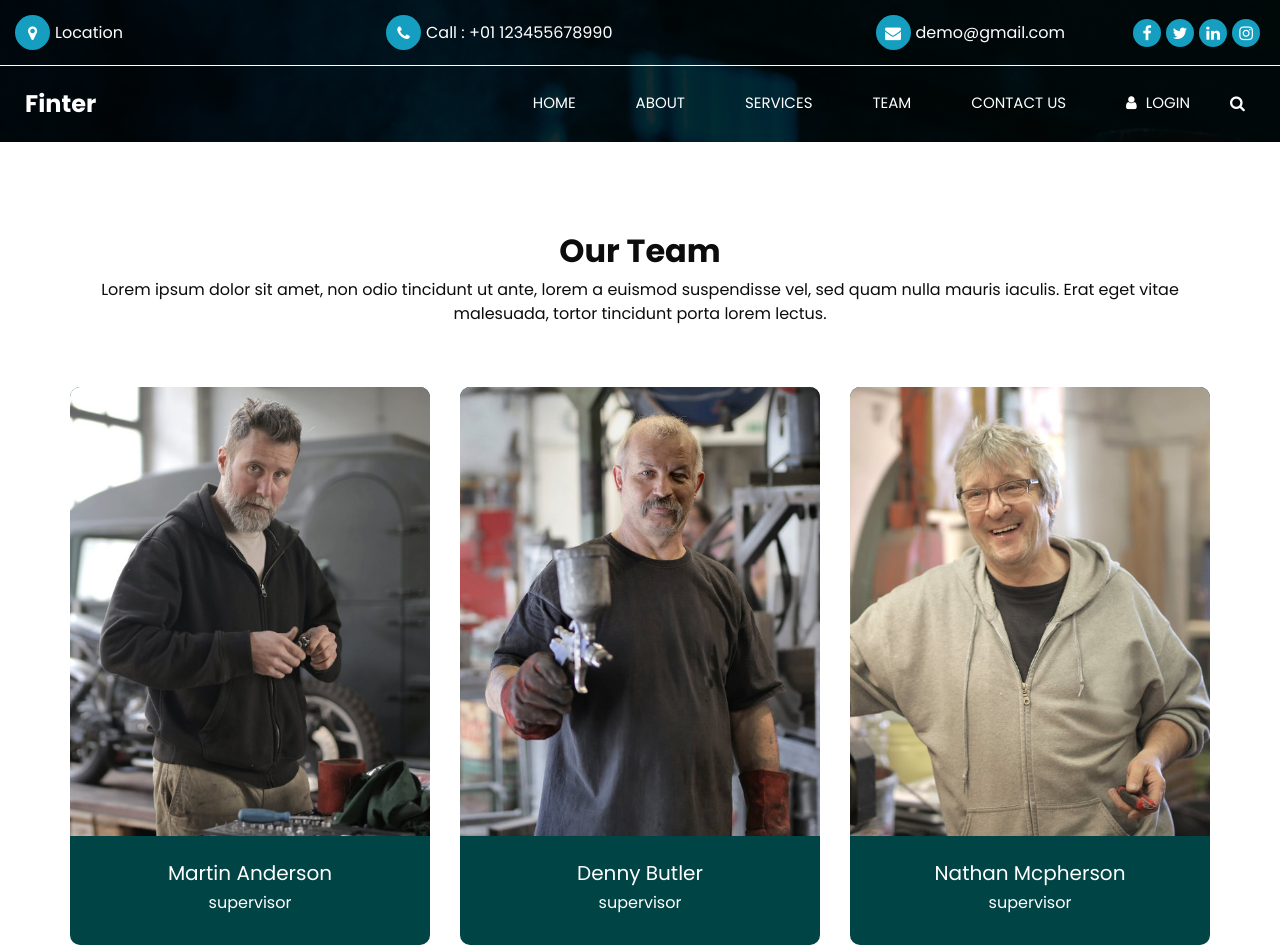
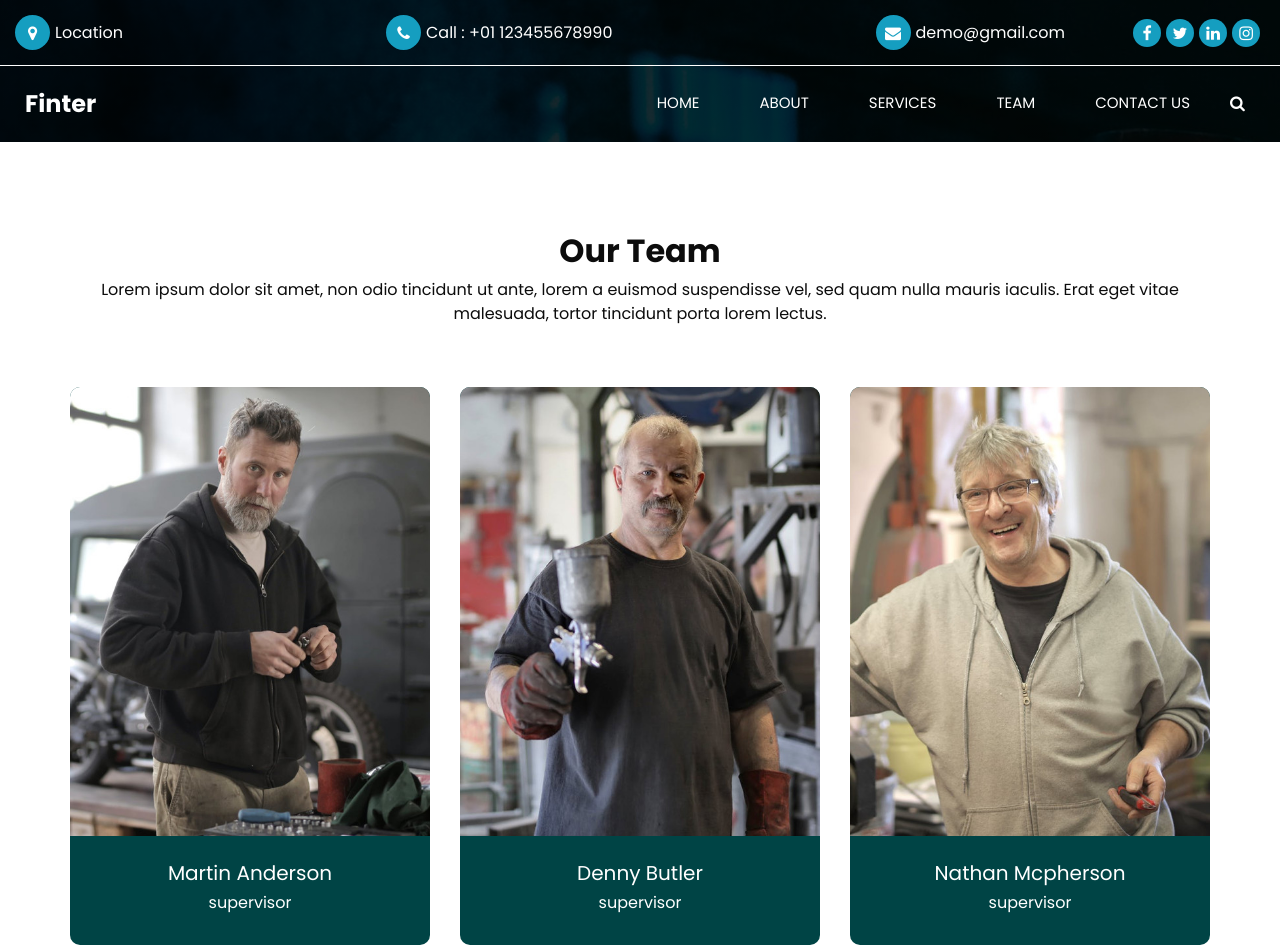
Before and after one commit to Ritam0/APJC, a plain HTML site: page team.html in a window 1280 px wide. Shown: the top 948 px of the page. Drawn offline with nearby package versions, Linux system fonts and the light colour scheme; some packages are replaced by stand-ins of ours.

Commit message:
nav bar update

```diff
--- a/team.html
+++ b/team.html
@@ -104,14 +104,7 @@
                 <li class="nav-item">
                   <a class="nav-link" href="contact.html">Contact Us</a>
                 </li>
-                <li class="nav-item">
-                  <a class="nav-link" href="#">
-                    <i class="fa fa-user" aria-hidden="true"></i>
-                    <span>
-                      Login
-                    </span>
-                  </a>
-                </li>
+
                 <form class="form-inline justify-content-center">
                   <button class="btn  my-2 my-sm-0 nav_search-btn" type="submit">
                     <i class="fa fa-search" aria-hidden="true"></i>
```
Also changed, not shown: about.html (+1 -8 lines), contact.html (+1 -8 lines), service.html (+1 -8 lines).
